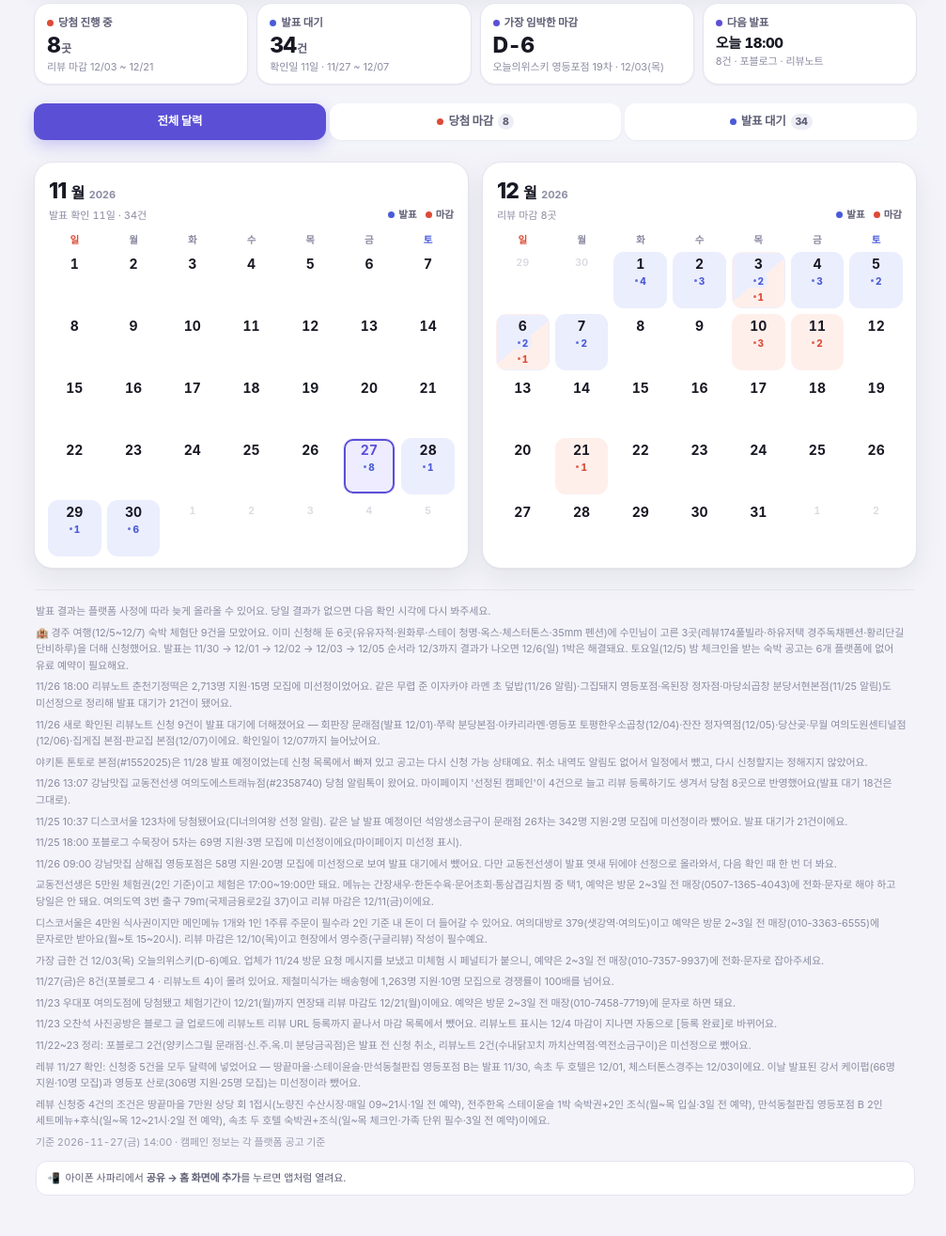
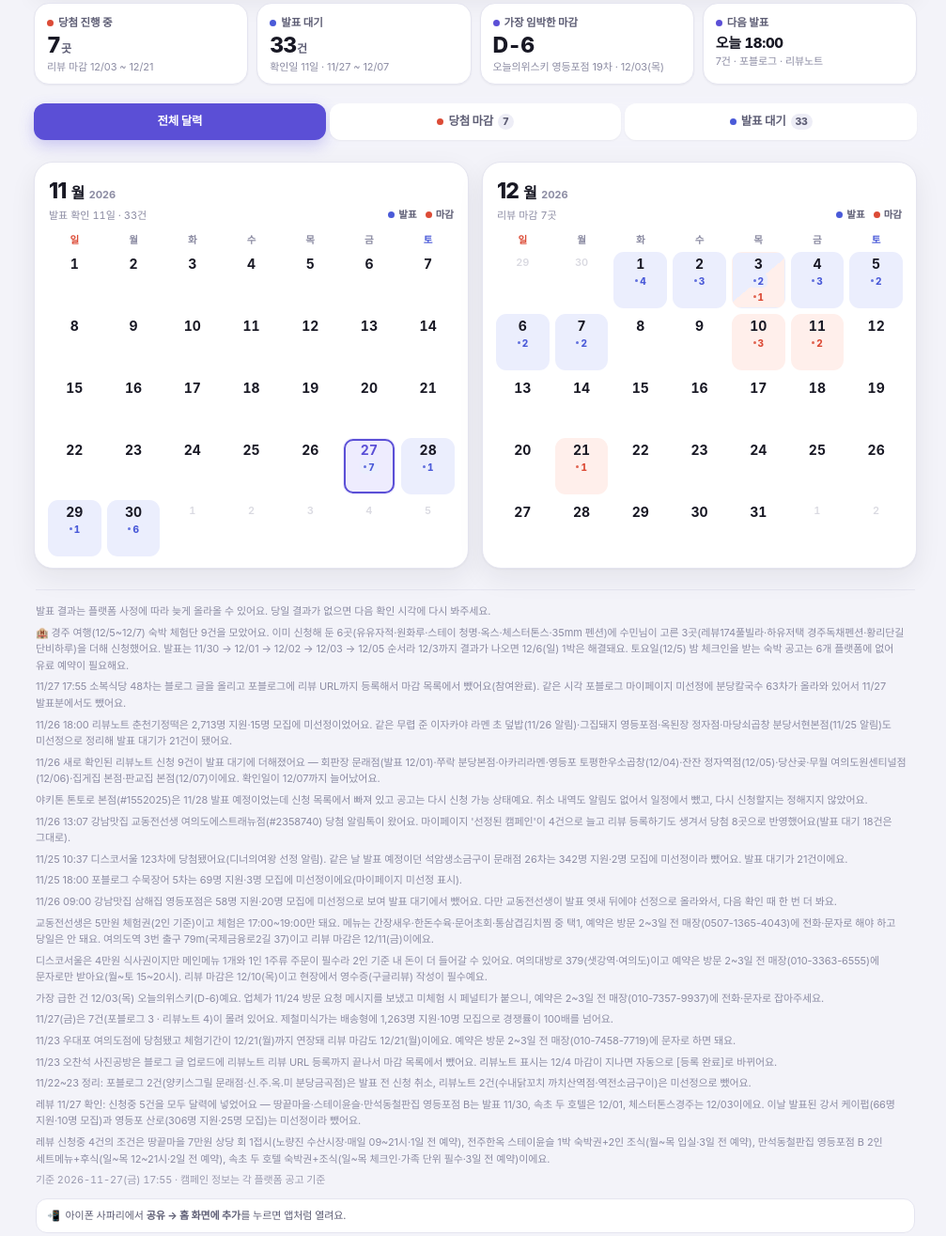
Before and after one commit to sumnniiii/trial-calendar-Public-, a plain HTML site: page index.html in a window 1280 px wide. Shown: the part 120-1435 px from the top of the page at 94% size, without its empty margins (134-1141 px from the left). Drawn offline with Linux system fonts and the light colour scheme.

Commit message:
Update: 소복식당 48차 리뷰 등록 완료(완료 처리) · 분당칼국수 63차 미선정 (당첨 마감 8→7곳, 발표 대기 34→33건, 11/27 8→7건)

```diff
--- a/index.html
+++ b/index.html
@@ -407,12 +407,12 @@ h1 .thin{color:var(--ink-2);font-weight:700}
   <section class="summary" aria-label="요약">
     <button type="button" class="sum-card" data-jump="red">
       <span class="sum-label"><i class="dot dot-dead"></i>당첨 진행 중</span>
-      <strong class="sum-value" id="sumWon">8<small>곳</small></strong>
+      <strong class="sum-value" id="sumWon">7<small>곳</small></strong>
       <span class="sum-meta" id="sumWonMeta">리뷰 마감 12/03 ~ 12/21</span>
     </button>
     <button type="button" class="sum-card" data-jump="ann">
       <span class="sum-label"><i class="dot dot-ann"></i>발표 대기</span>
-      <strong class="sum-value" id="sumWait">34<small>건</small></strong>
+      <strong class="sum-value" id="sumWait">33<small>건</small></strong>
       <span class="sum-meta" id="sumWaitMeta">확인일 11일 · 11/27 ~ 12/07</span>
     </button>
     <button type="button" class="sum-card" data-jump="red">
@@ -429,8 +429,8 @@ h1 .thin{color:var(--ink-2);font-weight:700}
 
   <nav class="tabs" id="tabs" role="tablist" aria-label="보기 필터">
     <button type="button" class="tab is-active" data-filter="all" role="tab" aria-selected="true">전체 달력</button>
-    <button type="button" class="tab" data-filter="red" role="tab" aria-selected="false"><i class="dot dot-dead"></i>당첨 마감 <span class="tab-count" id="tabRedCount">8</span></button>
-    <button type="button" class="tab" data-filter="blue" role="tab" aria-selected="false"><i class="dot dot-ann"></i>발표 대기 <span class="tab-count" id="tabBlueCount">34</span></button>
+    <button type="button" class="tab" data-filter="red" role="tab" aria-selected="false"><i class="dot dot-dead"></i>당첨 마감 <span class="tab-count" id="tabRedCount">7</span></button>
+    <button type="button" class="tab" data-filter="blue" role="tab" aria-selected="false"><i class="dot dot-ann"></i>발표 대기 <span class="tab-count" id="tabBlueCount">33</span></button>
   </nav>
 
   <main>
@@ -471,6 +471,7 @@ h1 .thin{color:var(--ink-2);font-weight:700}
     <footer class="foot">
       <p>발표 결과는 플랫폼 사정에 따라 늦게 올라올 수 있어요. 당일 결과가 없으면 다음 확인 시각에 다시 봐주세요.</p>
       <p>🏨 경주 여행(12/5~12/7) 숙박 체험단 9건을 모았어요. 이미 신청해 둔 6곳(유유자적·원화루·스테이 청명·옥스·체스터톤스·35mm 펜션)에 수민님이 고른 3곳(레뷰174풀빌라·하유저택 경주독채펜션·황리단길 단비하루)을 더해 신청했어요. 발표는 11/30 → 12/01 → 12/02 → 12/03 → 12/05 순서라 12/3까지 결과가 나오면 12/6(일) 1박은 해결돼요. 토요일(12/5) 밤 체크인을 받는 숙박 공고는 6개 플랫폼에 없어 유료 예약이 필요해요.</p>
+      <p>11/27 17:55 소복식당 48차는 블로그 글을 올리고 포블로그에 리뷰 URL까지 등록해서 마감 목록에서 뺐어요(참여완료). 같은 시각 포블로그 마이페이지 미선정에 분당칼국수 63차가 올라와 있어서 11/27 발표분에서도 뺐어요.</p>
       <p>11/26 18:00 리뷰노트 춘천기정떡은 2,713명 지원·15명 모집에 미선정이었어요. 같은 무렵 준 이자카야 라멘 초 덮밥(11/26 알림)·그집돼지 영등포점·옥된장 정자점·마당쇠곱창 분당서현본점(11/25 알림)도 미선정으로 정리해 발표 대기가 21건이 됐어요.</p>
       <p>11/26 새로 확인된 리뷰노트 신청 9건이 발표 대기에 더해졌어요 — 회판장 문래점(발표 12/01)·쭈락 분당본점·아카리라멘·영등포 토평한우소곱창(12/04)·잔잔 정자역점(12/05)·당산곶·무월 여의도원센티널점(12/06)·집게집 본점·판교집 본점(12/07)이에요. 확인일이 12/07까지 늘어났어요.</p>
       <p>야키톤 톤토로 본점(#1552025)은 11/28 발표 예정이었는데 신청 목록에서 빠져 있고 공고는 다시 신청 가능 상태예요. 취소 내역도 알림도 없어서 일정에서 뺐고, 다시 신청할지는 정해지지 않았어요.</p>
@@ -481,13 +482,13 @@ h1 .thin{color:var(--ink-2);font-weight:700}
       <p>교동전선생은 5만원 체험권(2인 기준)이고 체험은 17:00~19:00만 돼요. 메뉴는 간장새우·한돈수육·문어초회·통삼겹김치찜 중 택1, 예약은 방문 2~3일 전 매장(0507-1365-4043)에 전화·문자로 해야 하고 당일은 안 돼요. 여의도역 3번 출구 79m(국제금융로2길 37)이고 리뷰 마감은 12/11(금)이에요.</p>
       <p>디스코서울은 4만원 식사권이지만 메인메뉴 1개와 1인 1주류 주문이 필수라 2인 기준 내 돈이 더 들어갈 수 있어요. 여의대방로 379(샛강역·여의도)이고 예약은 방문 2~3일 전 매장(010-3363-6555)에 문자로만 받아요(월~토 15~20시). 리뷰 마감은 12/10(목)이고 현장에서 영수증(구글리뷰) 작성이 필수예요.</p>
       <p>가장 급한 건 12/03(목) 오늘의위스키(D-6)예요. 업체가 11/24 방문 요청 메시지를 보냈고 미체험 시 페널티가 붙으니, 예약은 2~3일 전 매장(010-7357-9937)에 전화·문자로 잡아주세요.</p>
-      <p>11/27(금)은 8건(포블로그 4 · 리뷰노트 4)이 몰려 있어요. 제철미식가는 배송형에 1,263명 지원·10명 모집으로 경쟁률이 100배를 넘어요.</p>
+      <p>11/27(금)은 7건(포블로그 3 · 리뷰노트 4)이 몰려 있어요. 제철미식가는 배송형에 1,263명 지원·10명 모집으로 경쟁률이 100배를 넘어요.</p>
       <p>11/23 우대포 여의도점에 당첨됐고 체험기간이 12/21(월)까지 연장돼 리뷰 마감도 12/21(월)이에요. 예약은 방문 2~3일 전 매장(010-7458-7719)에 문자로 하면 돼요.</p>
       <p>11/23 오찬석 사진공방은 블로그 글 업로드에 리뷰노트 리뷰 URL 등록까지 끝나서 마감 목록에서 뺐어요. 리뷰노트 표시는 12/4 마감이 지나면 자동으로 [등록 완료]로 바뀌어요.</p>
       <p>11/22~23 정리: 포블로그 2건(양키스그릴 문래점·신.주.옥.미 분당금곡점)은 발표 전 신청 취소, 리뷰노트 2건(수내닭꼬치 까치산역점·역전소금구이)은 미선정으로 뺐어요.</p>
       <p>레뷰 11/27 확인: 신청중 5건을 모두 달력에 넣었어요 — 땅끝마을·스테이윤슬·만석동철판집 영등포점 B는 발표 11/30, 속초 두 호텔은 12/01, 체스터톤스경주는 12/03이에요. 이날 발표된 강서 케이펍(66명 지원·10명 모집)과 영등포 산로(306명 지원·25명 모집)는 미선정이라 뺐어요.</p>
       <p>레뷰 신청중 4건의 조건은 땅끝마을 7만원 상당 회 1접시(노량진 수산시장·매일 09~21시·1일 전 예약), 전주한옥 스테이윤슬 1박 숙박권+2인 조식(월~목 입실·3일 전 예약), 만석동철판집 영등포점 B 2인 세트메뉴+후식(일~목 12~21시·2일 전 예약), 속초 두 호텔 숙박권+조식(일~목 체크인·가족 단위 필수·3일 전 예약)이에요.</p>
-      <p class="meta">기준 2026-11-27(금) 14:00 · 캠페인 정보는 각 플랫폼 공고 기준</p>
+      <p class="meta">기준 2026-11-27(금) 17:55 · 캠페인 정보는 각 플랫폼 공고 기준</p>
       <p class="tip"><span aria-hidden="true">📲</span><span>아이폰 사파리에서 <b>공유 → 홈 화면에 추가</b>를 누르면 앱처럼 열려요.</span></p>
     </footer>
   </main>
@@ -505,12 +506,6 @@ h1 .thin{color:var(--ink-2);font-weight:700}
         benefit: '3만원 식사권(2인)', hours: '매일 19:00~24:00 · 예약 필수',
         possible: '11/21(토)부터 아무 날', phones: ['010-7357-9937'],
         url: 'https://dinnerqueen.net/taste/1644179'
-      },
-      {
-        date: '2026-12-06', emoji: '🍶', name: '소복식당 48차', platform: '포블로그',
-        benefit: '5만원 식사권(주류 주문 필수)', hours: '월~목 18:00~23:00 (금·토 체험불가·일 휴무) · 최소 하루 전 예약',
-        possible: '11/23(월)~26(목)', phones: ['070-8657-4105', '010-7454-3199'],
-        url: 'https://4blog.net/campaign/372074/'
       },
       {
         date: '2026-12-10', emoji: '🍸', name: '디스코서울 123차', platform: '디너의여왕',
@@ -560,7 +555,6 @@ h1 .thin{color:var(--ink-2);font-weight:700}
       {
         date: '2026-11-27', time: '18:00',
         items: [
-          { name: '분당칼국수 63차', platform: '포블로그', benefit: '4만원', note: '평일 11:00~20:30 (12~13시·주말 불가)', url: 'https://4blog.net/campaign/399357/' },
           { name: '월화고기 문래 8차', platform: '포블로그', benefit: '5만원', note: '평일 16:00~17:30 · 주말 11:30~17:00', url: 'https://4blog.net/campaign/404215/' },
           { name: '한길양평해장국 문래점 8차', platform: '포블로그', benefit: '3만원', note: '17:30~20:00 · 선정 후 3일 내 네이버 예약', url: 'https://4blog.net/campaign/404263/' },
           { name: '느루집 문래점 8차', platform: '포블로그', benefit: '커플세트 4.5만', note: '월~목·일 18:30까지 (금·토 불가)', url: 'https://4blog.net/campaign/404292/' },
```
